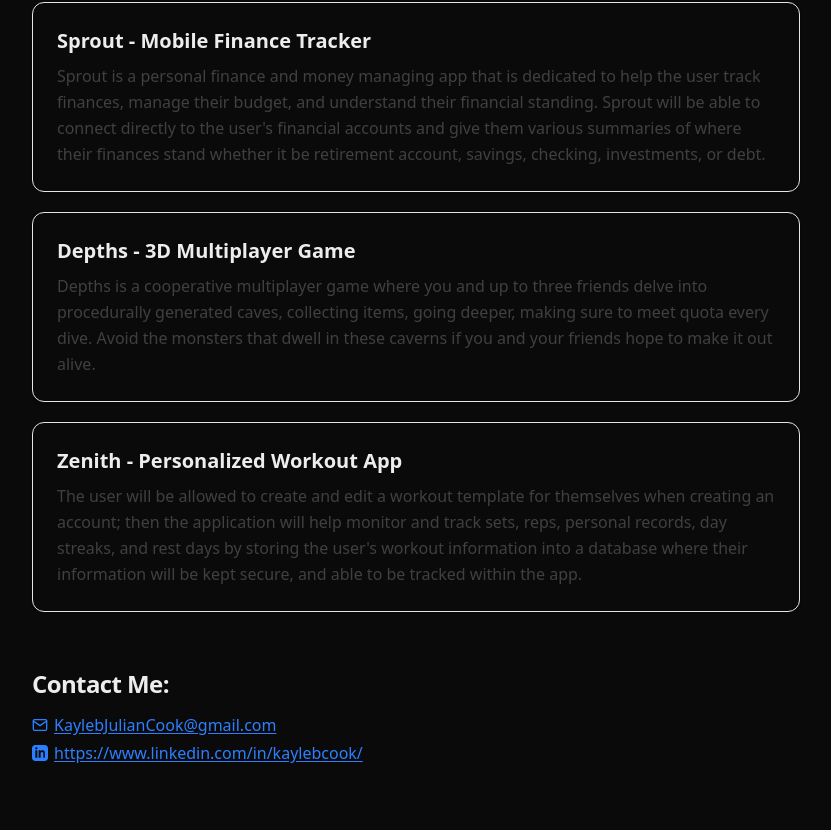
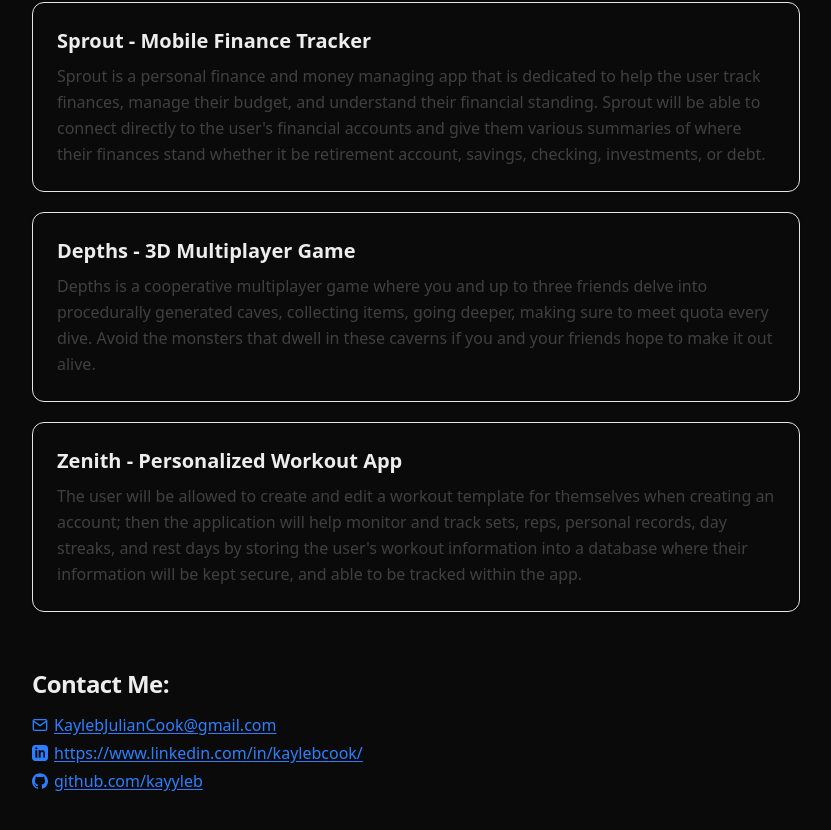
Before and after one commit to Kayyleb/portfolio, a Next.js app: page / in a window 1280 px wide. Shown: the part 471-1301 px from the top of the page, without its empty margins (224-1055 px from the left). Built offline with nearby package versions, Linux system fonts and the light colour scheme.

Commit message:
added github link

```diff
--- a/src/app/page.tsx
+++ b/src/app/page.tsx
@@ -107,6 +107,24 @@
               </svg>
               https://www.linkedin.com/in/kaylebcook/
             </a>
+
+            <br />
+
+            {" "}
+            <a
+              href="https://github.com/Kayyleb"
+              className="inline-flex items-center gap-1.5 text-blue-500 underline underline-offset-2 hover:text-blue-600"
+            >
+              <svg
+                aria-hidden="true"
+                viewBox="0 0 24 24"
+                fill="currentColor"
+                className="h-4 w-4 shrink-0"
+              >
+                <path d="M12 .297c-6.63 0-12 5.373-12 12 0 5.303 3.438 9.8 8.205 11.385.6.113.82-.258.82-.577 0-.285-.01-1.04-.015-2.04-3.338.724-4.042-1.61-4.042-1.61-.546-1.385-1.333-1.755-1.333-1.755-1.089-.745.084-.729.084-.729 1.205.084 1.838 1.236 1.838 1.236 1.07 1.835 2.809 1.305 3.495.998.108-.776.417-1.305.76-1.605-2.665-.3-5.466-1.332-5.466-5.93 0-1.31.465-2.38 1.235-3.22-.135-.303-.54-1.523.105-3.176 0 0 1.005-.322 3.3 1.23.96-.267 1.98-.399 3-.405 1.02.006 2.04.138 3 .405 2.28-1.552 3.285-1.23 3.285-1.23.645 1.653.24 2.873.12 3.176.765.84 1.23 1.91 1.23 3.22 0 4.61-2.805 5.625-5.475 5.92.42.36.81 1.096.81 2.22 0 1.606-.015 2.896-.015 3.286 0 .315.225.69.825.57C20.565 22.092 24 17.592 24 12.297c0-6.627-5.373-12-12-12" />
+              </svg>
+              github.com/kayyleb
+            </a>
           </p>
         </div>
       </div>
```
